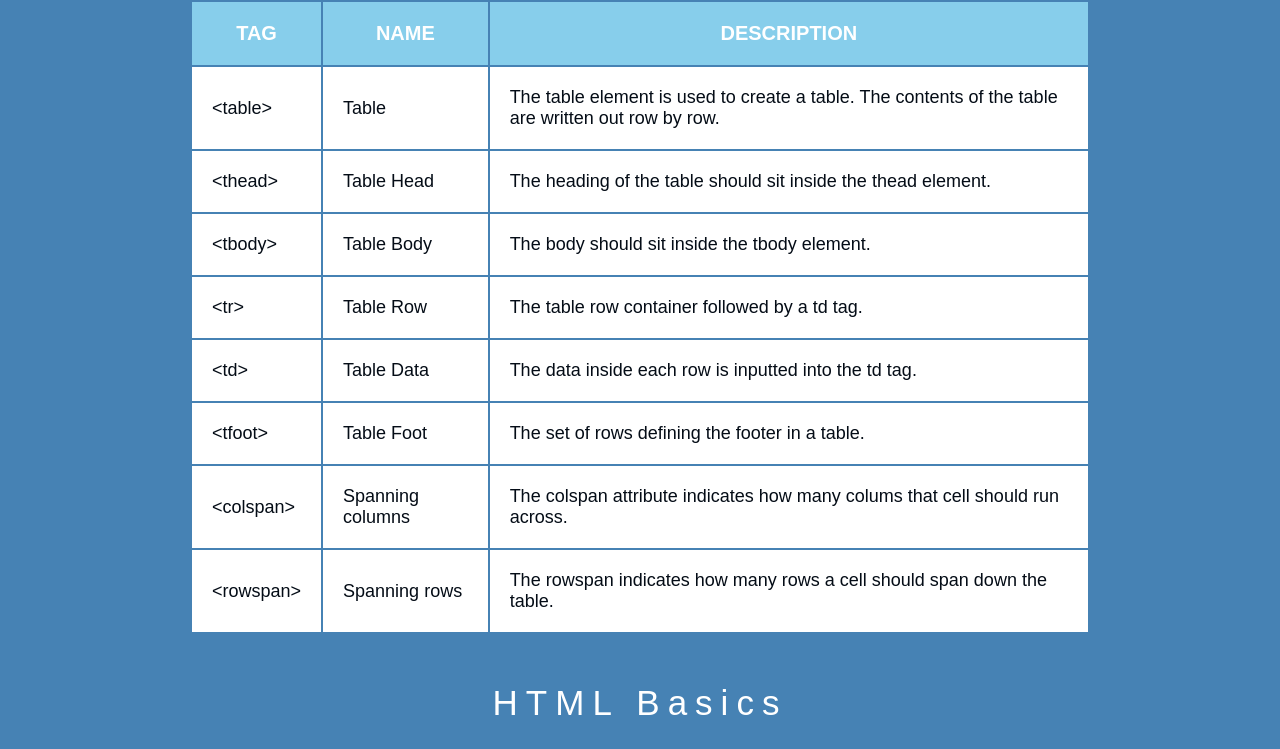
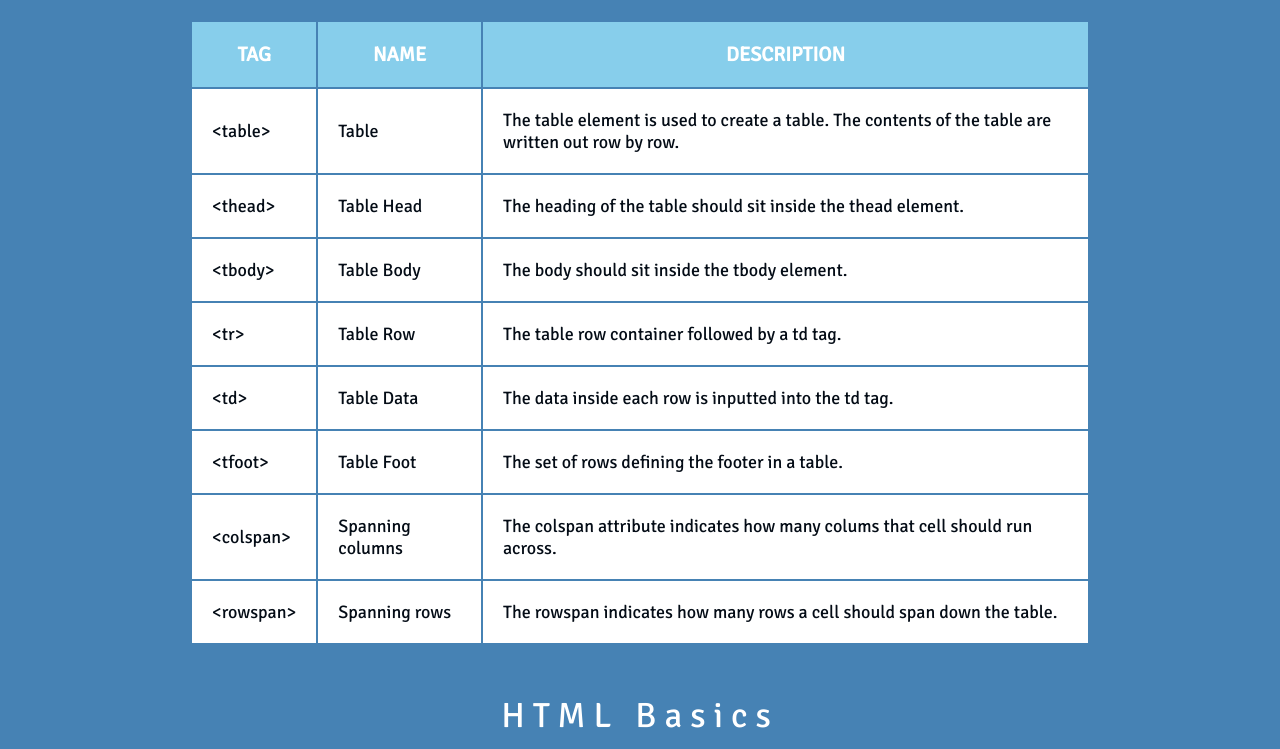
Before and after one commit to JagjitNila92/cheatsheet, a plain HTML site: page index.html in a window 1280 px wide. Shown: the part 417-1166 px from the top of the page. Drawn offline with Linux system fonts and the light colour scheme.

Commit message:
font change

```diff
--- a/styles.css
+++ b/styles.css
@@ -1,5 +1,5 @@
 body{
-	font-family: sans-serif, helvetica, cursive;
+	font-family: "Signika", Verdana, Tahoma, Arial, Sans-Serif;
 	text-align:  center;
 	background-color: steelblue;
 	color: white;
```
